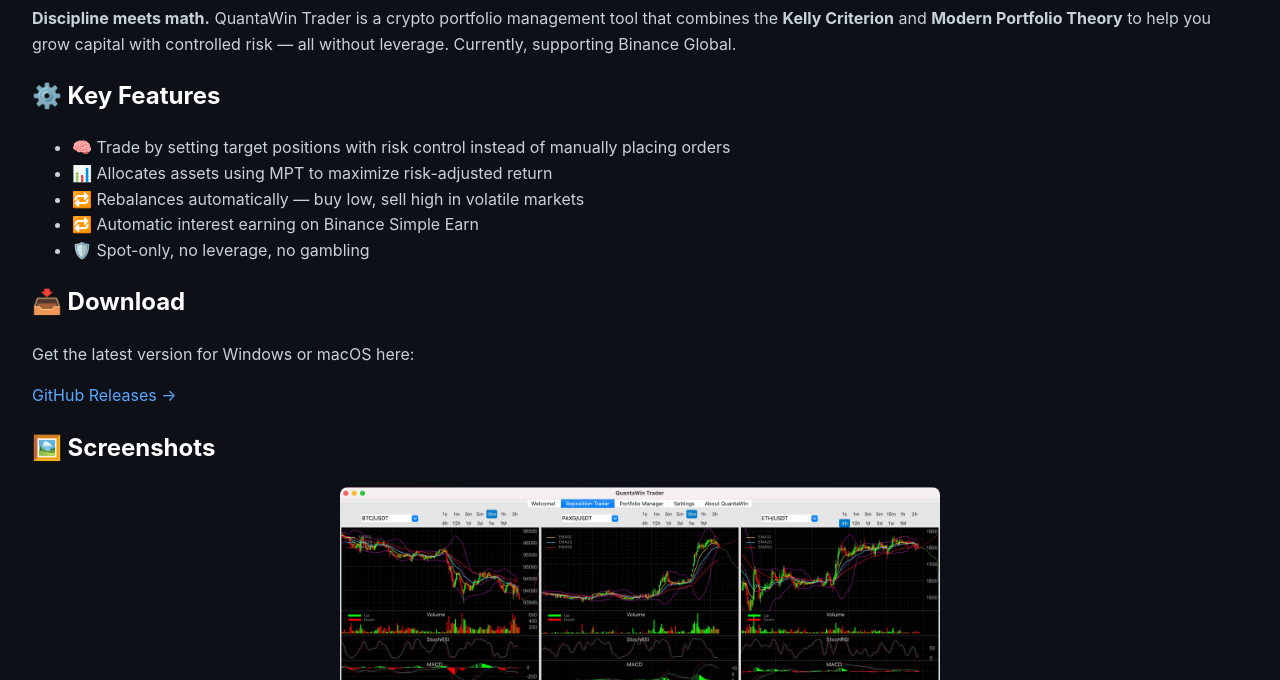
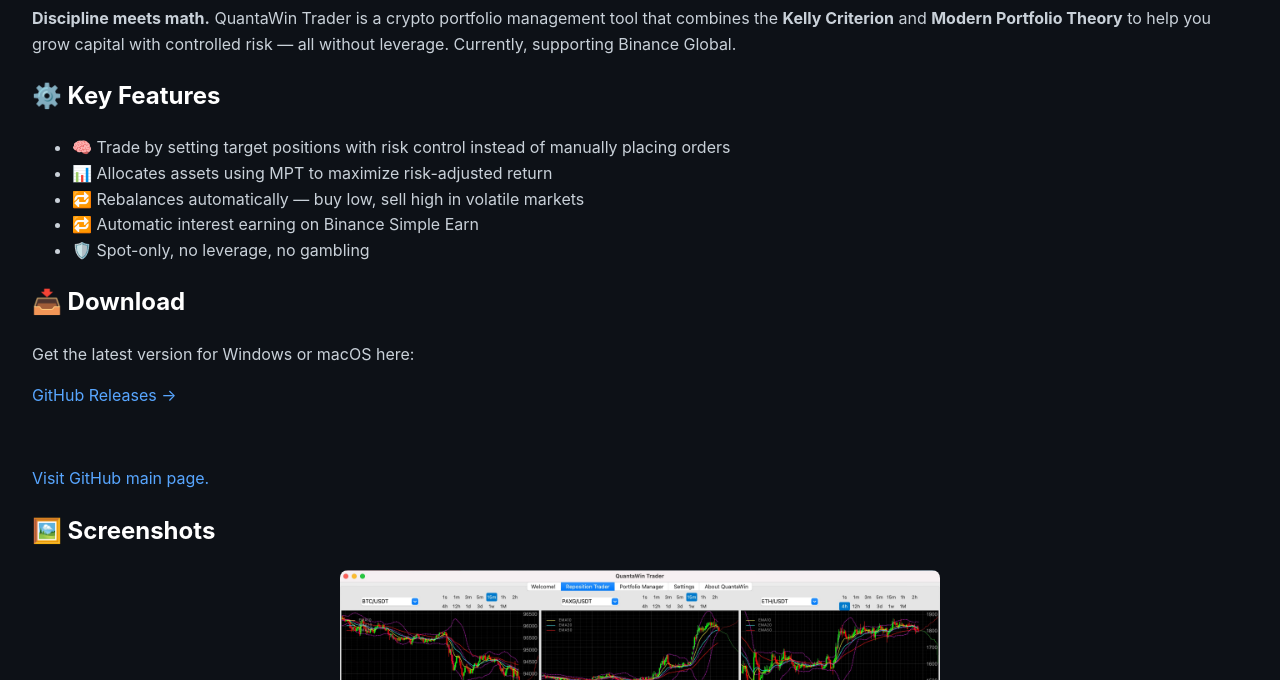
Before and after one commit to QtWin/QuantaWinTrader, a plain HTML site: page index.html in a window 1280 px wide. Shown: the part 120-800 px from the top of the page. Drawn offline with Linux system fonts and the light colour scheme.

Commit message:
Update index.html

```diff
--- a/index.html
+++ b/index.html
@@ -59,6 +59,8 @@
   <h2>📥 Download</h2>
   <p>Get the latest version for Windows or macOS here:</p>
   <p><a href="https://github.com/QtWin/QuantaWinTrader/releases">GitHub Releases →</a></p>
+  <br>
+  <p><a href="https://github.com/QtWin/QuantaWinTrader">Visit GitHub main page. </a></p>
 
   <h2>🖼️ Screenshots</h2>
   <img src="images/RepositionTrader.jpg" alt="Reposition Trader" class="screenshot">
```
